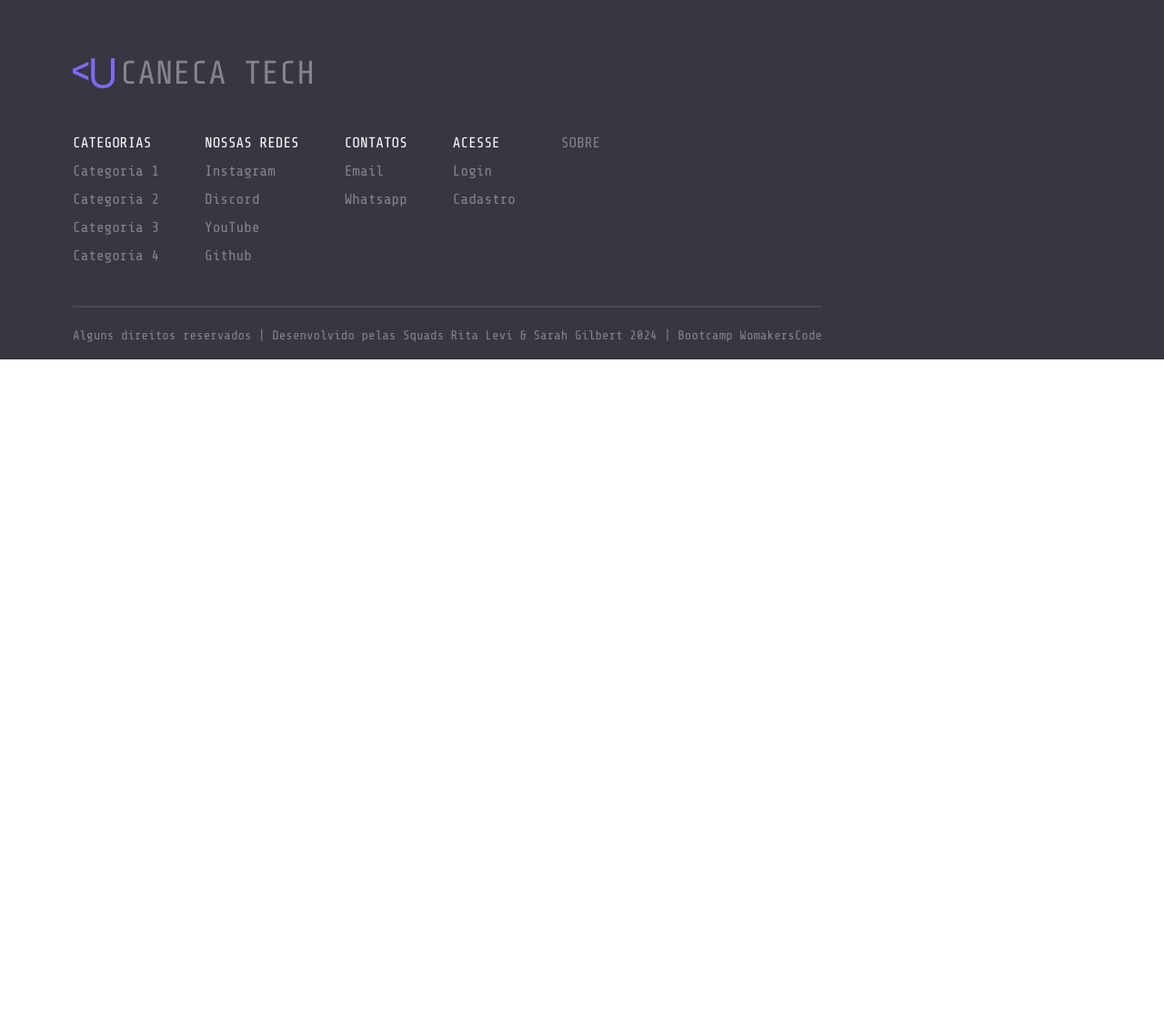
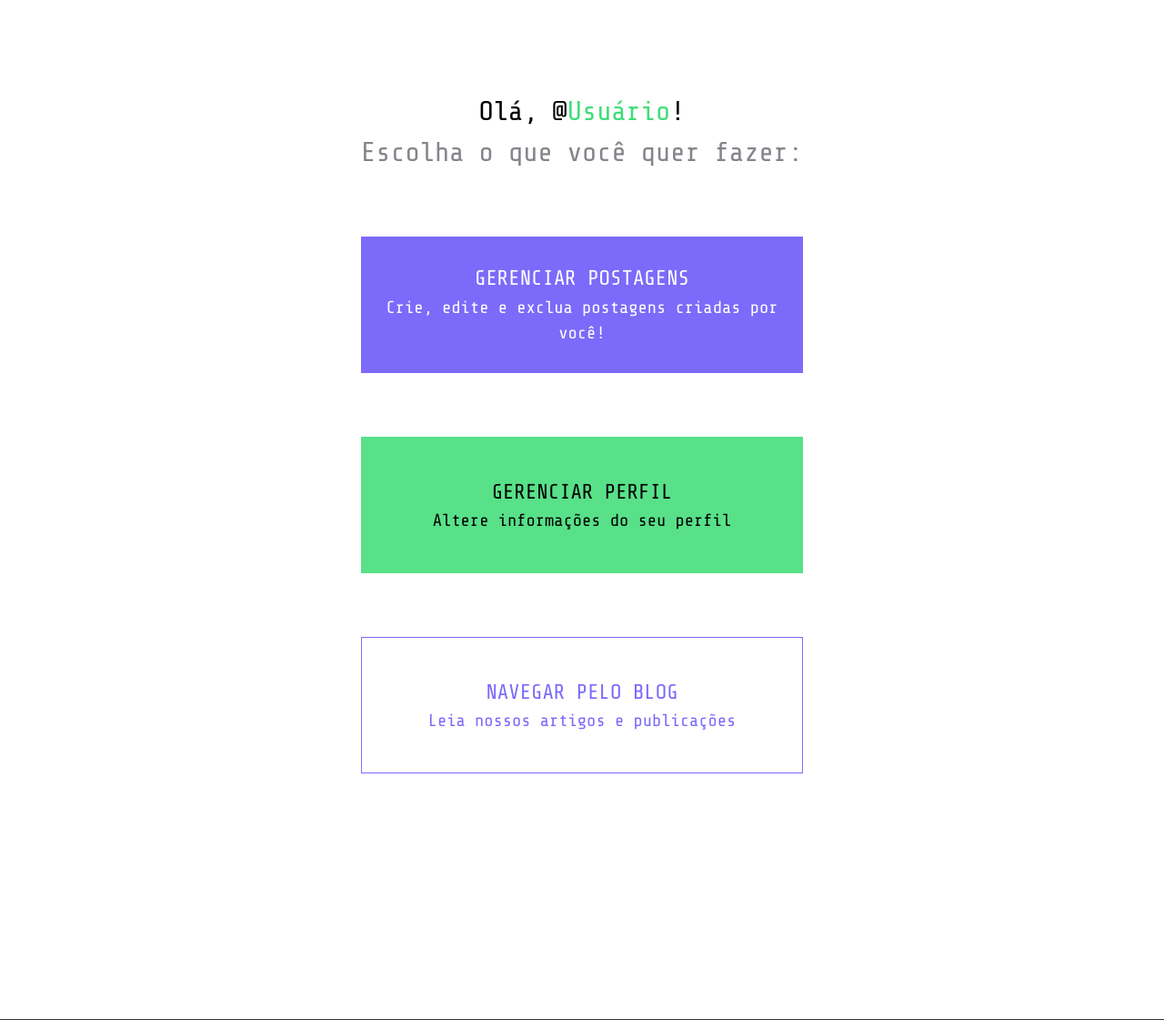
Before and after one commit to karenribeiro7/Final_Project_Blog, a Django app: template templates/galeria/paineldousuario.html in a window 1280 px wide. Shown: the part 107-1228 px from the top of the page at 91% size. Before the commit the page ends 502 px from the top, so only its background shows below. Run offline with Django 5.2, Linux system fonts and the light colour scheme; the template is opened without the code that fills it, so the values that code supplies are empty.

Commit message:
finalizando painel do usuário

```diff
--- a/Project_Blog/static/styles/styles.css
+++ b/Project_Blog/static/styles/styles.css
@@ -554,3 +554,89 @@ input[type="checkbox"]:checked+.checkbox_post {
   }
 
 }
+
+/* PAINEL DO USUÁRIO */
+
+.painel_usuario {
+  display: flex;
+  flex-direction: column;
+  margin: 100px 0 200px 0;
+  /* height: 100vh;  */
+  justify-content: center; /* Alinha o conteúdo verticalmente */
+  align-items: center; /* Alinha o conteúdo horizontalmente */
+}
+
+.painel_usuario_titulo {
+  font-family: "Share Tech Mono", monospace;
+  font-size: 30px;
+  color: #000;
+  text-align: center;
+  /* margin-bottom: 30px; */
+}
+
+.painel_usuario_titulo span {
+  color: rgba(30, 215, 96, 0.85);
+}
+
+.cor_cinza {
+  color: #85848B;
+}
+
+.painel_usuario_opcoes {
+  display: flex;
+  flex-direction: column;
+  height: 150px;
+  width: 486px;
+  background-color: #7c6afa;
+  text-align: center;
+  font-size: 23px;
+  font-family: "Share Tech Mono", monospace;
+  justify-content: center;
+  align-items: center;
+  color: #fff;
+  margin: 70px 0;
+  text-decoration: none;
+}
+
+.painel_usuario_opcoes p {
+  margin: 0;
+}
+
+.painel_descricao {
+  font-size: 19px;
+}
+
+.cor_verde {
+  color: #000;
+  background-color: rgba(30, 215, 96, 0.74);
+}
+.cor_branco {
+  background-color: transparent;
+  color: #7c6afa;
+  border: 1px solid #7c6afa;
+}
+
+@media screen and (max-width: 576px) {
+  .painel_usuario {
+    margin: 50px 0 100px 0;
+  }
+
+  .painel_usuario_titulo {
+    font-size: 20px;
+  }
+
+  .painel_usuario_opcoes {
+    height: 100px;
+    width: 300px;
+    font-size: 18px;
+  }
+
+  .painel_usuario_opcoes p {
+    margin: 0;
+  }
+
+  .painel_descricao {
+    font-size: 16px;
+  }
+
+}
--- a/post/urls.py
+++ b/post/urls.py
@@ -1,8 +1,9 @@
 from django.urls import path
-from .views import postagem, postagemdousuario
+from .views import postagem, postagemdousuario, paineldousuario
 
 urlpatterns = [
     path('postagem/', postagem),
     path('postagem/<int:id>', postagem),
-    path('areadousuario/postagens/', postagemdousuario, name='postagemdousuario')
+    path('areadousuario/postagens/', postagemdousuario, name='postagemdousuario'),
+    path('paineldousuario/', paineldousuario, name='paineldousuario')
 ]
--- a/post/views.py
+++ b/post/views.py
@@ -7,3 +7,6 @@ def postagem(request):
 
 def postagemdousuario(request):
     return render(request, 'galeria/postagemdousuario.html')
+
+def paineldousuario(request):
+    return render(request, 'galeria/paineldousuario.html')
--- a/templates/galeria/paineldousuario.html
+++ b/templates/galeria/paineldousuario.html
@@ -1,6 +1,6 @@
 {% extends 'galeria/base.html' %}
 {% load static %}
-{% block title %}Área do Usuário - Suas Postagens{% endblock %}
+{% block title %}Painel do Usuário{% endblock %}
 
 {% block login %}
 <div class="cabecalho_usuario">
@@ -13,8 +13,25 @@
 {% block content %}
 
 <main class="painel_usuario">
-    <div class="container-fluid">
-
+    <div class="painel_usuario_boas_vindas">
+        <div class="painel_usuario_titulo">
+            Olá, @<span>Usuário<!-- {{ usuario.nome }}--></span>!
+        </div>
+        <div class="painel_usuario_titulo cor_cinza">
+            Escolha o que você quer fazer:
+        </div>
+        <a href="" class="painel_usuario_opcoes">
+            <p>GERENCIAR POSTAGENS</p>
+            <p class="painel_descricao">Crie, edite e exclua postagens criadas por você!</p>
+        </a>
+        <a href="" class="painel_usuario_opcoes cor_verde">
+           <p>GERENCIAR PERFIL</p>
+           <p class="painel_descricao">Altere informações do seu perfil</p>
+        </a>
+        <a href="" class="painel_usuario_opcoes cor_branco">
+            <p>NAVEGAR PELO BLOG</p>
+            <p class="painel_descricao">Leia nossos artigos e publicações</p>
+        </a>
     </div>
 </main>
 
```
